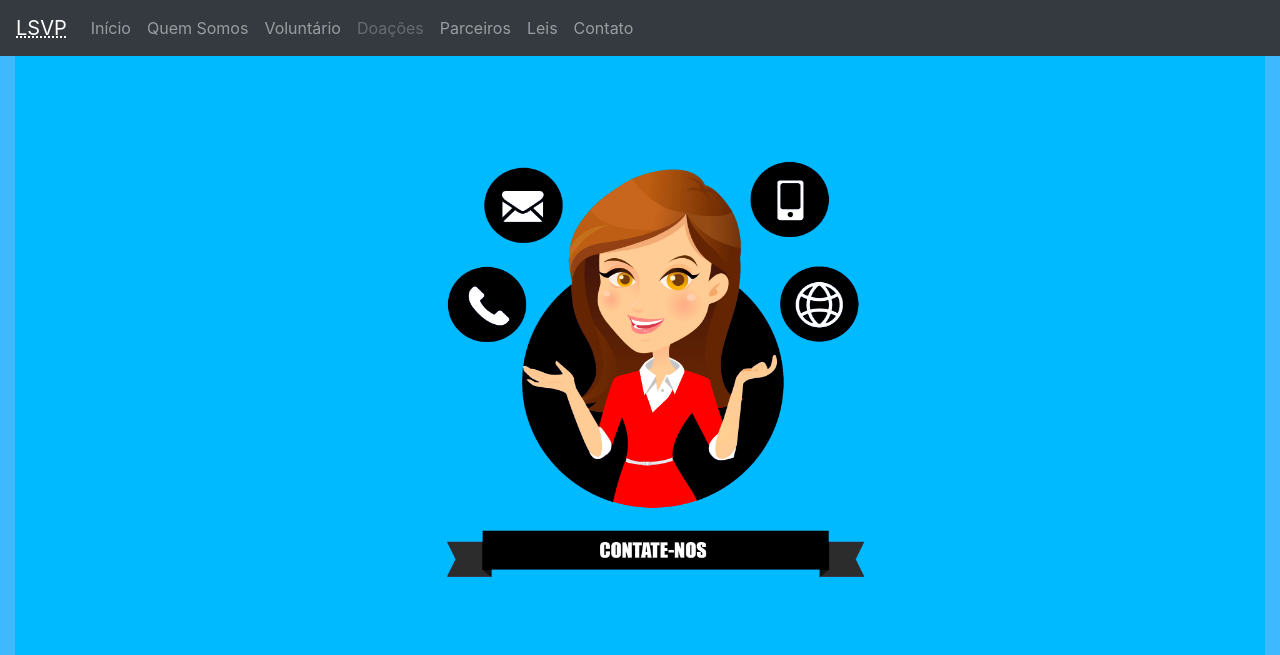
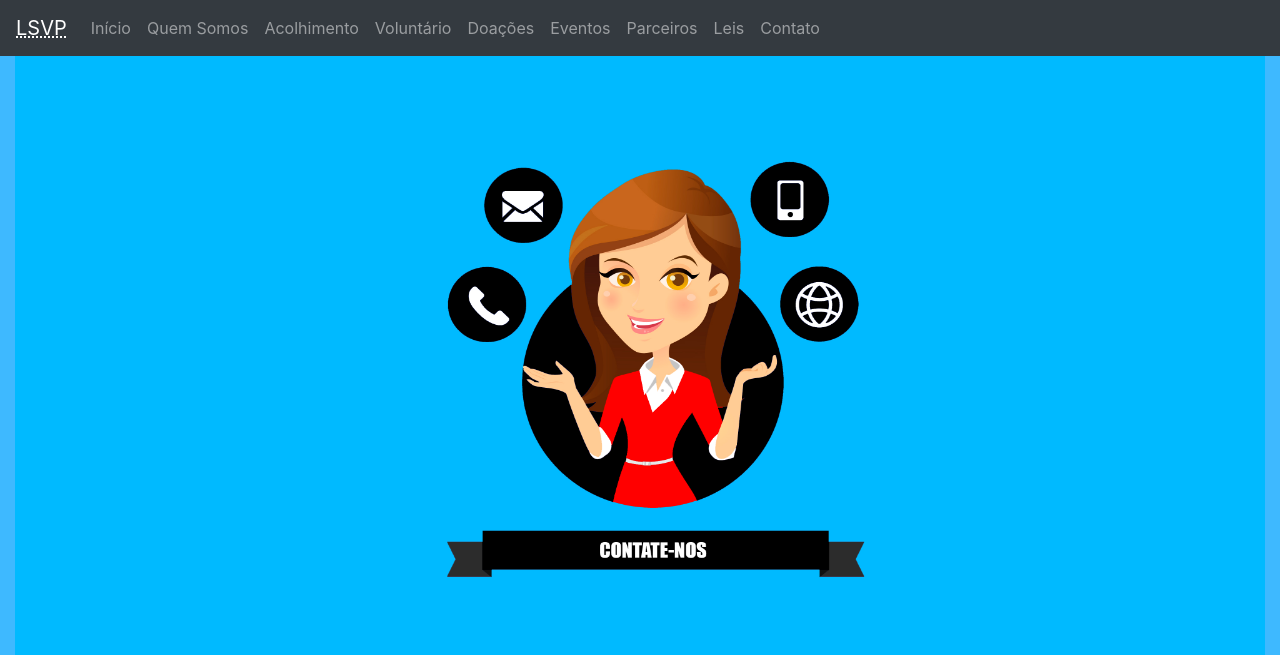
Before and after one commit to GregMasterBr/larsaovicentedepaula.com.br, a PHP site: page /Contato/index.php in a window 1280 px wide. Shown: the top 655 px of the page. Run offline with PHP 8.4, Linux system fonts and the light colour scheme; some libraries are stand-ins or nearby versions.

Commit message:
Ajustes nos includes

```diff
--- a/Contato/index.php
+++ b/Contato/index.php
@@ -9,9 +9,6 @@
 	    <meta name="keywords" content="Velhinhos, Lar São Vicente de Paula, Social, Idosos, Sorocaba, Maior idade" />
 		<link rel="icon" type="image/png" href="../favicon.png" />
 		<link rel="stylesheet" href="https://maxcdn.bootstrapcdn.com/bootstrap/4.0.0/css/bootstrap.min.css" integrity="sha384-Gn5384xqQ1aoWXA+058RXPxPg6fy4IWvTNh0E263XmFcJlSAwiGgFAW/dAiS6JXm" crossorigin="anonymous">
-		<script src="https://ajax.googleapis.com/ajax/libs/jquery/3.3.1/jquery.min.js"></script>
-		<script src="https://cdnjs.cloudflare.com/ajax/libs/popper.js/1.12.9/umd/popper.min.js"></script>
-		<script src="https://maxcdn.bootstrapcdn.com/bootstrap/4.0.0/js/bootstrap.min.js"></script>
 		<link rel="stylesheet" type="text/css" href="../css/estilo.css" />
 	</head>
 	<body class="contato">
@@ -21,7 +18,7 @@
 			**************************************-->
 		<?php include('../includes/menu-principal.php');?>
 		<div class="container-fluid img">
-	      	<img class="img-fluid d-block mx-auto" src="../img/Contato/contato.png" alt="Contate-nos">
+	      	<img class="img-fluid d-block mx-auto" src="../img/contato/contato.png" alt="Contate-nos">
           </div>
 
 		<!--**************************************
--- a/includes/footer.html
+++ b/includes/footer.html
@@ -37,3 +37,6 @@
 		    	</div>
 	    	</section>
 	    </footer>
+
+		<script src="https://ajax.googleapis.com/ajax/libs/jquery/3.3.1/jquery.min.js"></script>
+		<script src="https://maxcdn.bootstrapcdn.com/bootstrap/4.0.0/js/bootstrap.min.js"></script>
--- a/includes/menu-principal.php
+++ b/includes/menu-principal.php
@@ -17,10 +17,16 @@
               <a class="nav-link" href="quem-somos">Quem Somos</a>
             </li>
             <li class="nav-item">
+              <a class="nav-link" href="acolhimento">Acolhimento</a>
+            </li>
+            <li class="nav-item">
               <a class="nav-link" href="voluntario">Voluntário</a>
             </li>
             <li class="nav-item">
-              <a class="nav-link disabled" href="#">Doações</a>
+              <a class="nav-link" href="#">Doações</a>
+            </li>
+            <li class="nav-item">
+              <a class="nav-link" href="eventos">Eventos</a>
             </li>
             <li class="nav-item">
               <a class="nav-link" href="parceiros">Parceiros</a>
@@ -55,10 +61,16 @@
               <a class="nav-link" href="../quem-somos">Quem Somos</a>
             </li>
             <li class="nav-item">
+              <a class="nav-link" href="../acolhimento">Acolhimento</a>
+            </li>
+            <li class="nav-item">
               <a class="nav-link" href="../voluntario">Voluntário</a>
             </li>
             <li class="nav-item">
-              <a class="nav-link disabled" href="#">Doações</a>
+              <a class="nav-link" href="#">Doações</a>
+            </li>
+            <li class="nav-item">
+              <a class="nav-link" href="../eventos">Eventos</a>
             </li>
             <li class="nav-item">
               <a class="nav-link" href="../parceiros">Parceiros</a>
```
Also changed, not shown: voluntario/index.php (+0 -7 lines).
